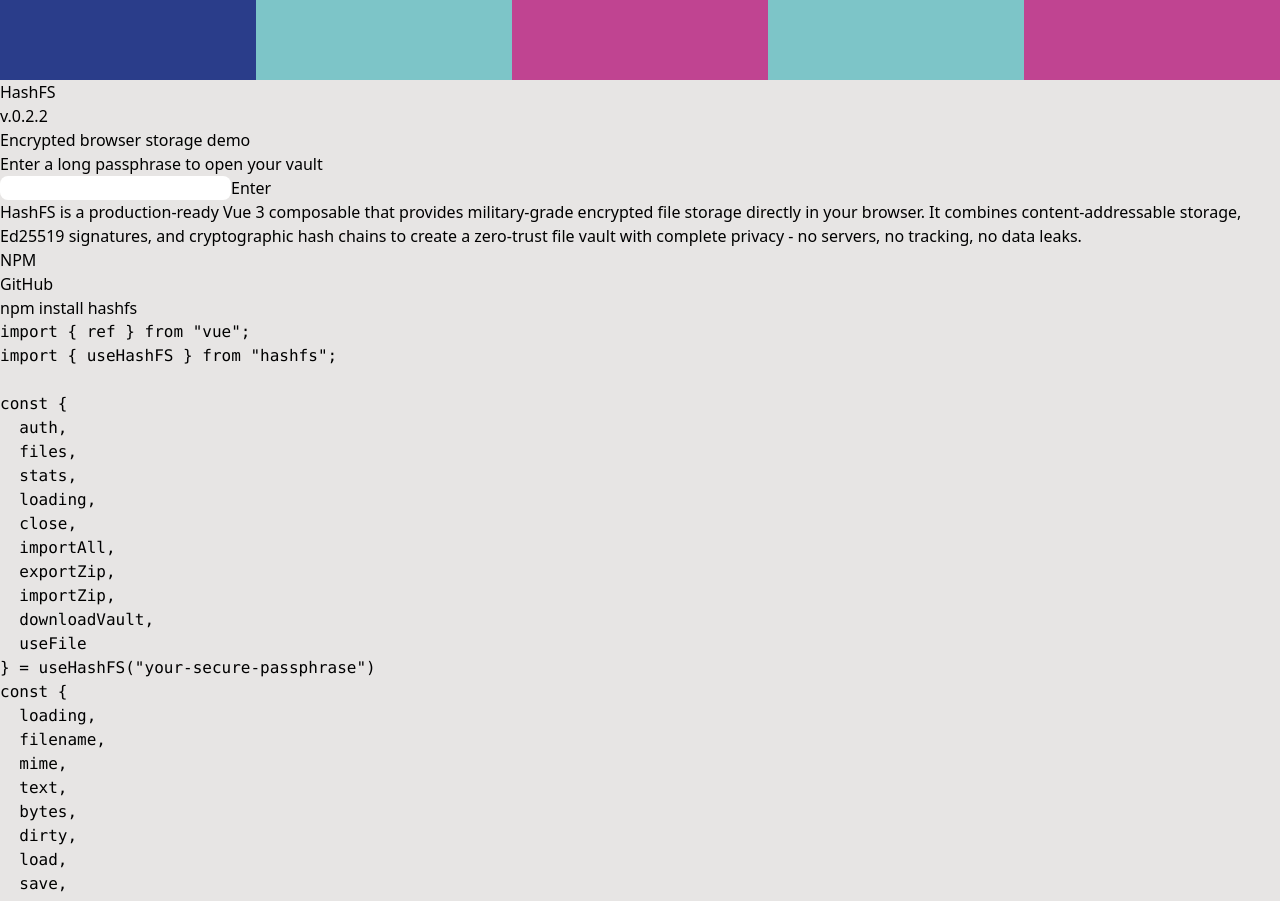
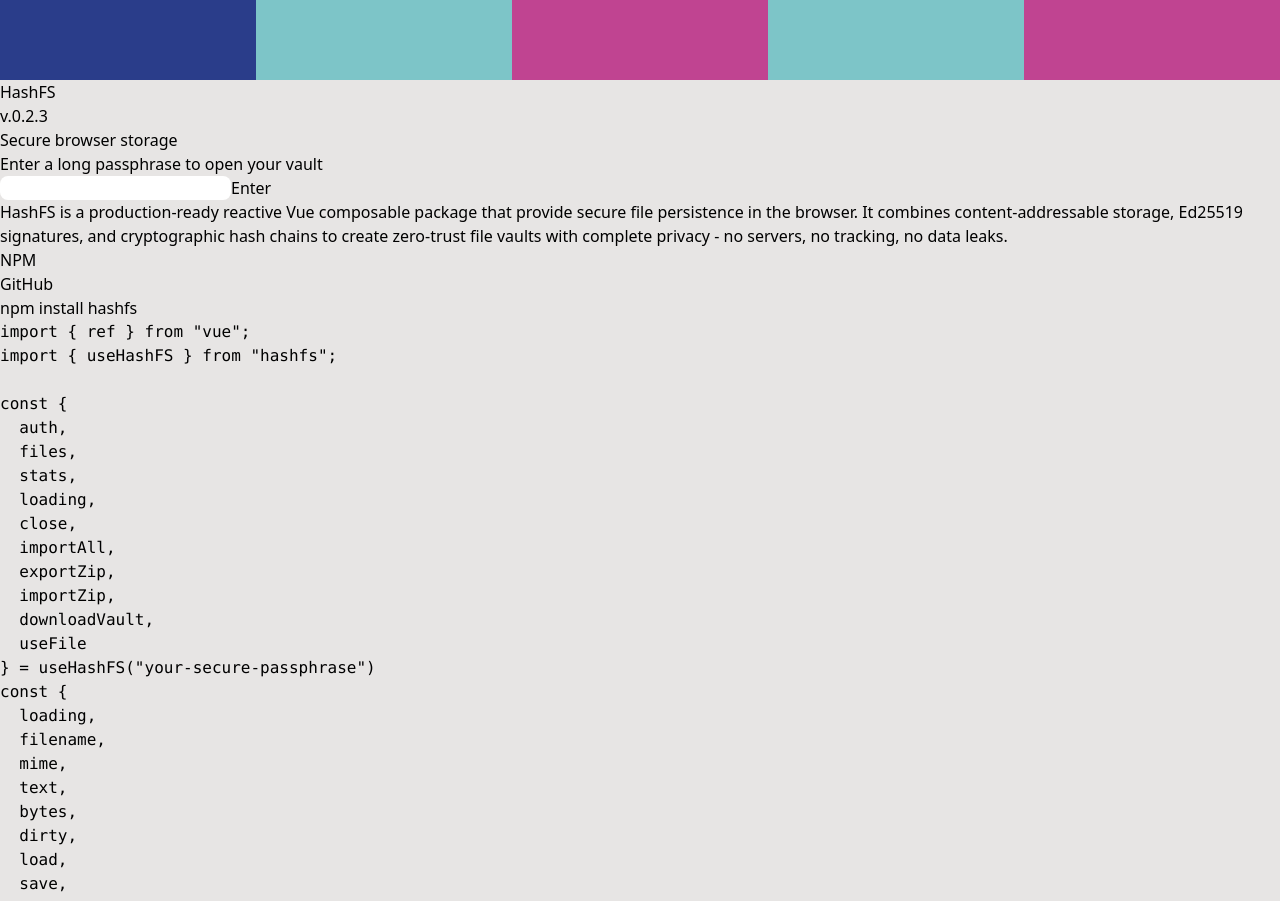
Before and after one commit to DeFUCC/hashfs, a Vue app: page / in a window 1280 px wide. Shown: the part 1200-2101 px from the top of the page. Built offline with nearby package versions, Linux system fonts and the light colour scheme.

Commit message:
feat: MIT licensed code - decision was made here now

```diff
--- a/App.vue
+++ b/App.vue
@@ -33,12 +33,12 @@
     .flex.items-baseline.gap-2
       .text-5xl HashFS
       .text-sm.op-50 v.{{ version }}
-    .text-2xl Encrypted browser storage demo
+    .text-2xl Secure browser storage
     .text-lg Enter a long passphrase to open your vault
     input.bg-light-100.p-4.rounded-lg.text-center(v-model="inp" type="password")
     button.text-xl.p-4.shadow-lg.rounded-lg.bg-green-400(type="submit") Enter
 
-    .text-sm.op-80 HashFS is a production-ready Vue 3 composable that provides military-grade encrypted file storage directly in your browser. It combines content-addressable storage, Ed25519 signatures, and cryptographic hash chains to create a zero-trust file vault with complete privacy - no servers, no tracking, no data leaks.
+    .text-sm.op-80 HashFS is a production-ready reactive Vue composable package that provide secure file persistence in the browser. It combines content-addressable storage, Ed25519 signatures, and cryptographic hash chains to create zero-trust file vaults with complete privacy - no servers, no tracking, no data leaks.
 
     .flex.items-center.w-full.text-center.gap-4.justify-center
       a.flex.items-center.gap-2.bg-stone-700.p-4.rounded-xl.shadow-lg.text-stone-100(href="https://www.npmjs.com/package/hashfs" target="_blank")
--- a/package.json
+++ b/package.json
@@ -1,6 +1,6 @@
 {
 	"name": "hashfs",
-	"version": "0.2.2",
+	"version": "0.2.3",
 	"description": "Content-addressed secure file storage in a browser tab",
 	"type": "module",
 	"homepage": "https://hashfs.js.org/",
@@ -9,6 +9,7 @@
 		"url": "https://github.com/DeFUCC/hashfs"
 	},
 	"author": "davay42 <davay@defucc.me>",
+	"license": "MIT",
 	"packageManager": "pnpm@10.15.0",
 	"engines": {
 		"node": "22"
```
Also changed, not shown: 2 other files (tests, documents, lock files or other folders).
